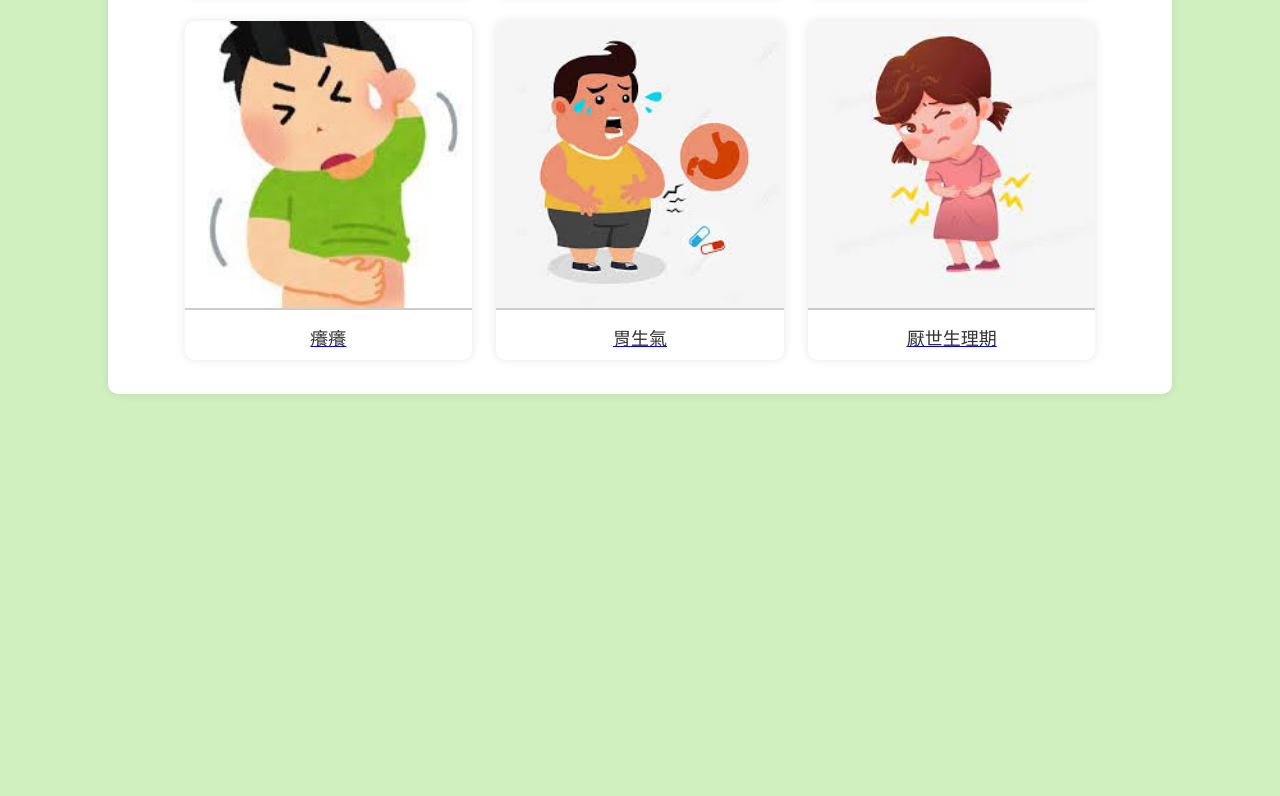
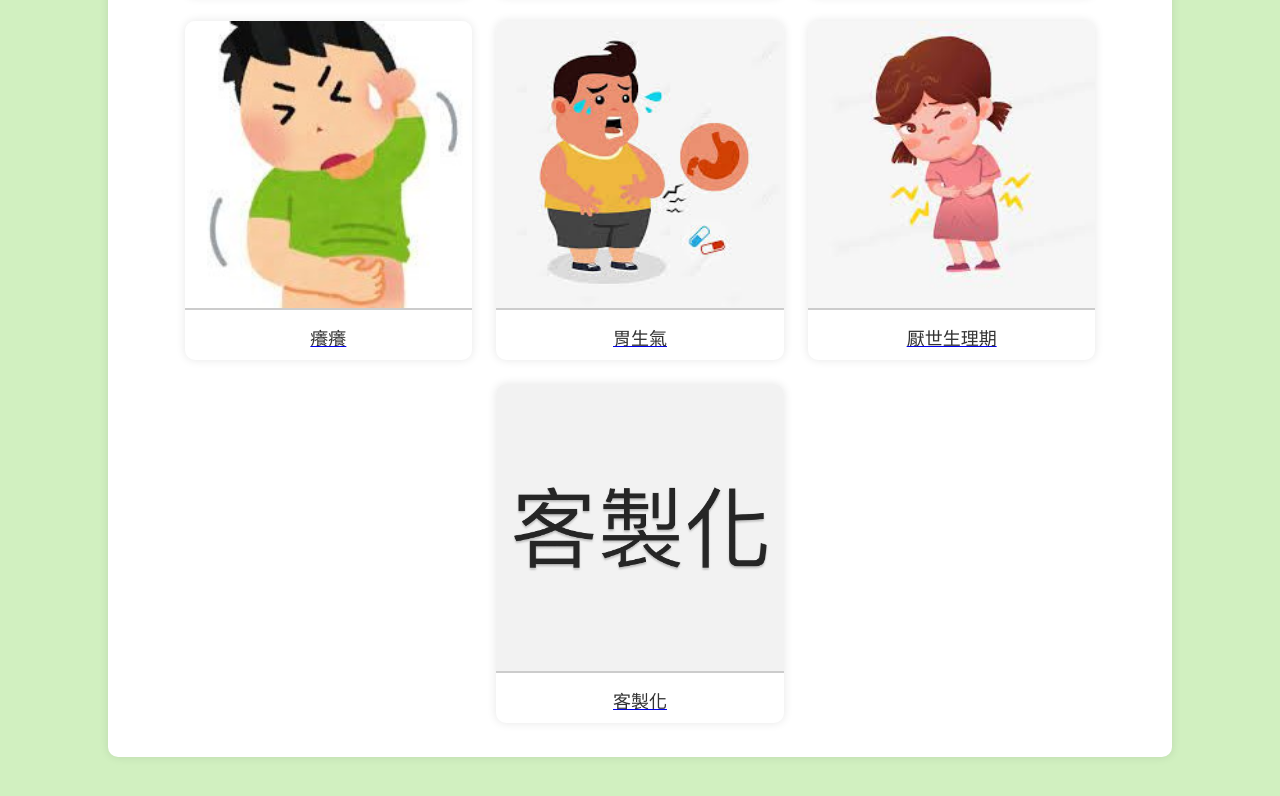
Before and after one commit to ntub113tea/frontend, a plain HTML site: page 後台/後台.html in a window 1280 px wide. Shown: the part 510-1306 px from the top of the page. Before the commit the page ends 954 px from the top, so only its background shows below. Drawn offline with Linux system fonts and the light colour scheme.

Commit message:
新增 後台客製化按鈕

```diff
--- a/後台/後台.html
+++ b/後台/後台.html
@@ -87,6 +87,10 @@
             <img src="生理期.jpg" alt="Item 6">
             <div class="title">厭世生理期</div>
         </a>
+        <a href="甜度冰塊.html" class="item" id="symptom7" onclick="selectSymptom('客製化')"> <!-- 添加 onclick 事件 -->
+            <img src="客製化.jpg" alt="Item 7">
+            <div class="title">客製化</div>   <!--新增客製化按鈕-->
+        </a>
     </div>
 </div>
 
```
Also changed, not shown: 後台/客製化.jpg (added).
